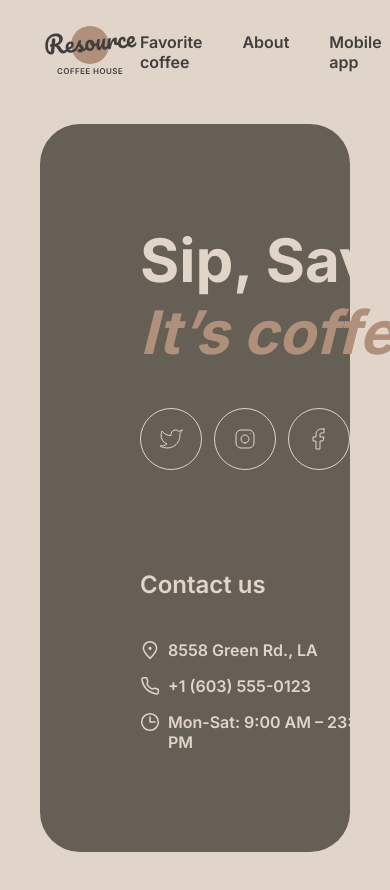
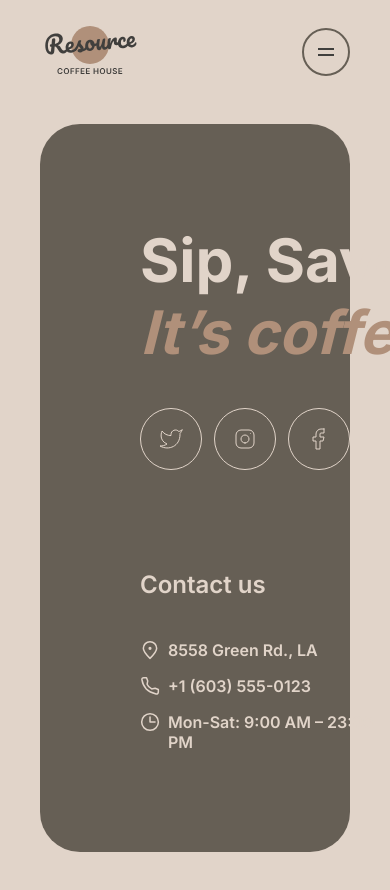
Before and after one commit to bloodyrainday/coffee-shop-react, a React (Create React App) app: page / in a window 390 px wide. Shown: the top 890 px of the page. Built offline with nearby package versions, Linux system fonts and the light colour scheme.

Commit message:
feat: add burger menu icon

```diff
--- a/src/components/Header.js
+++ b/src/components/Header.js
@@ -32,6 +32,8 @@ class Header extends React.Component {
               </a>
             </div>
 
+            <div className="nav-menu-burger" onClick={() => document.querySelector('.nav-menu-burger').classList.toggle('active')}></div>
+
           </nav>
           </div>
 
--- a/src/css/main.css
+++ b/src/css/main.css
@@ -66,6 +66,10 @@ a {
 
 .nav-links-list-link:hover:after {
   width: 100%;
+}
+
+.nav-menu-burger {
+  display: none;
 }
 
 .nav-menu {
@@ -610,3 +614,61 @@ a {
   }
 
 }
+
+@media (max-width: 768px) {
+  nav {
+    align-items: center;
+  }
+
+  .nav-links {
+    display: none;
+  }
+
+  .nav-menu {
+    display: none;
+  }
+
+  .nav-menu-burger {
+  display: block;
+    position: relative;
+    width: 44px;
+    height: 44px;
+    border: 2px solid #665F55;
+    border-radius: 100px;
+    cursor: pointer;
+  }
+
+  .nav-menu-burger:after {
+    content: "";
+    position: absolute;
+    display: block;
+    height: 2px;
+    width: 16px;
+    background-color: #403F3D;
+    left: 14px;
+    bottom: 18px;
+    transition: transform 0.2s ease;
+  }
+
+  .nav-menu-burger:before {
+    content: "";
+    position: absolute;
+    display: block;
+    height: 2px;
+    width: 16px;
+    top: 18px;
+    background-color: #403F3D;
+    left: 14px;
+    transition: transform 0.2s ease;
+  }
+
+  .nav-menu-burger.active::before {
+    transform: rotate(45deg);
+    top: 22px;
+  }
+
+  .nav-menu-burger.active::after {
+    transform: rotate(-45deg);
+    bottom: 20px
+  }
+}
```
